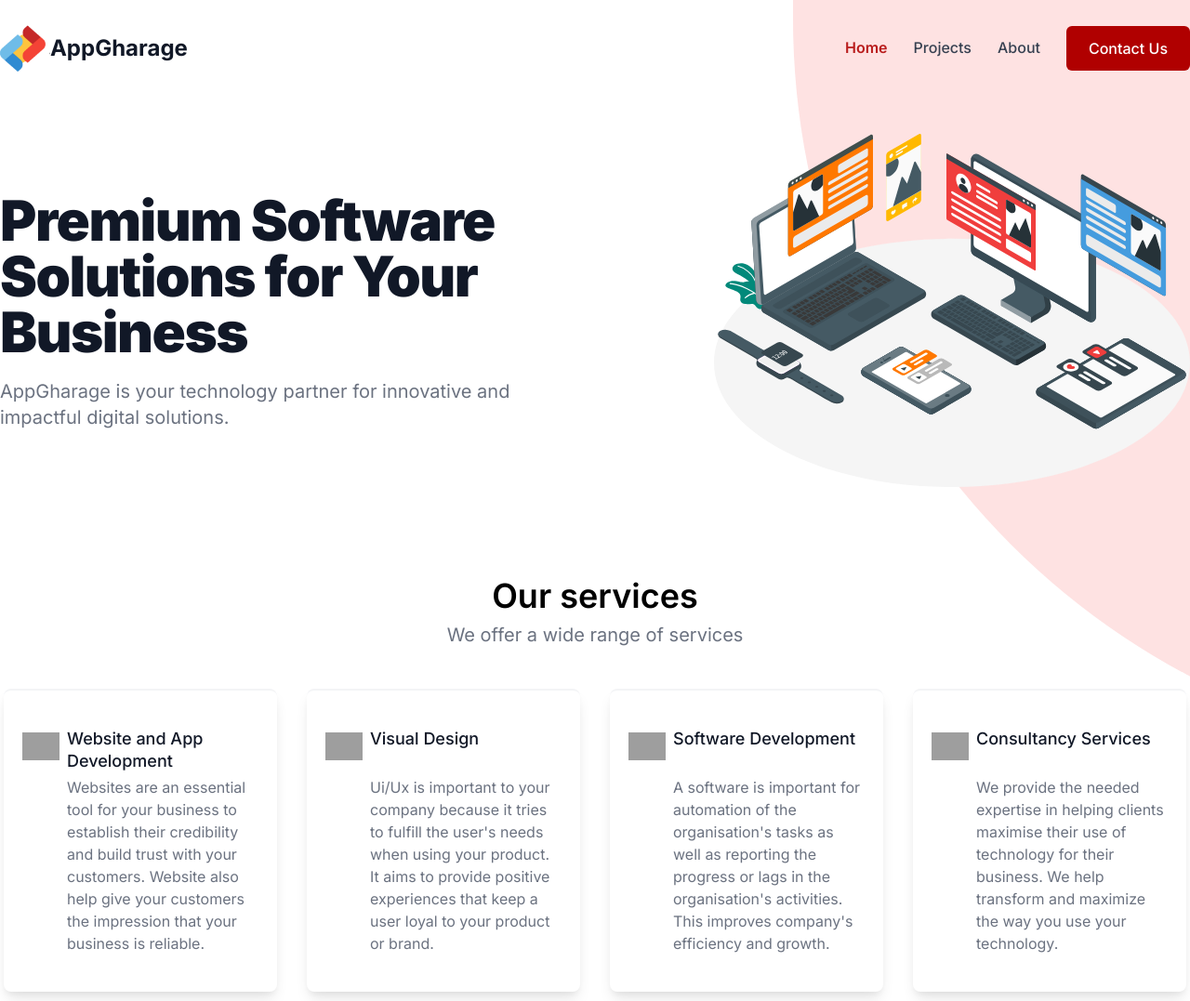
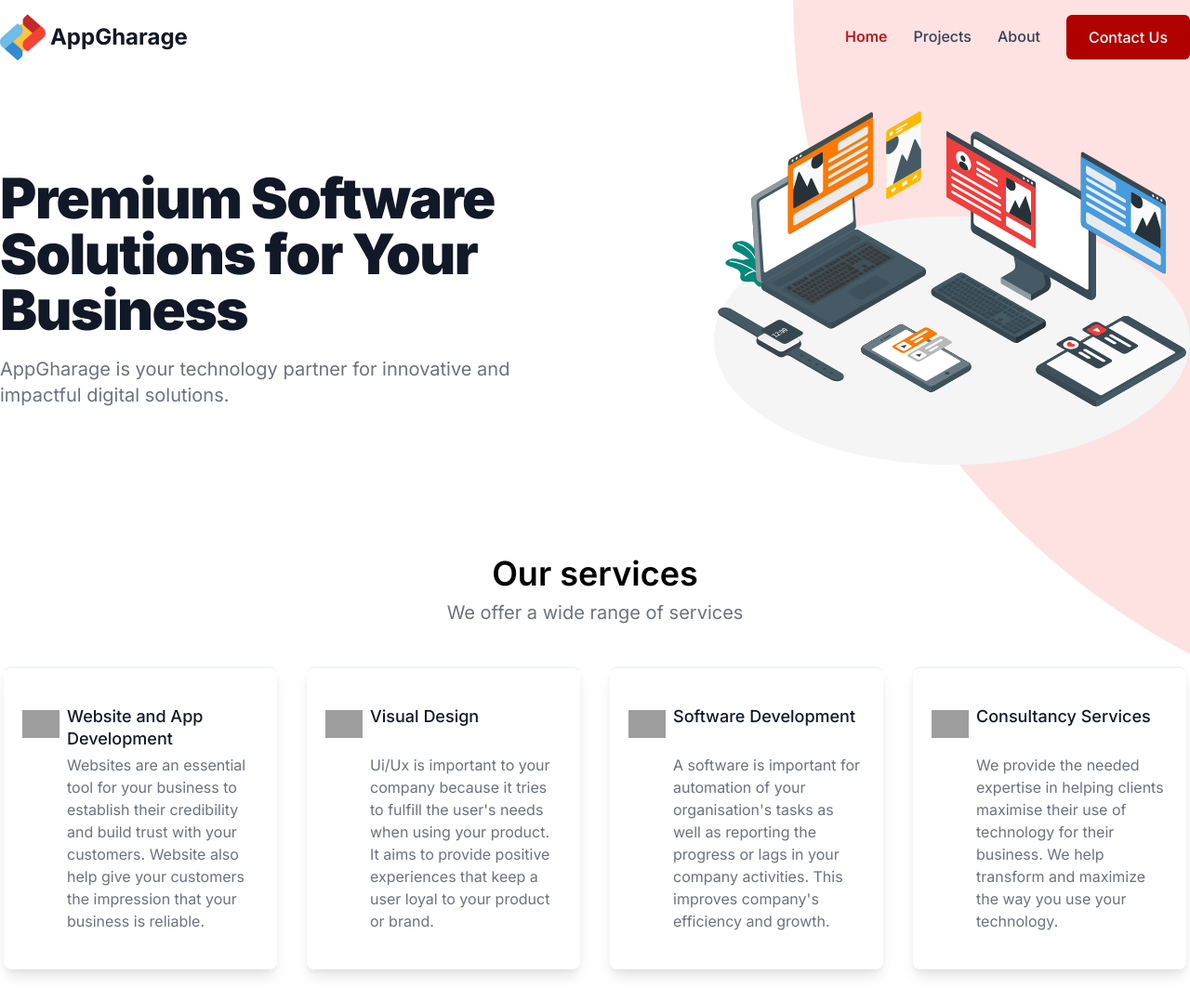
Before and after one commit to cnaallotey/appgharageWebsite, a Vue app: page / in a window 1280 px wide. Shown: the top 1077 px of the page at 93% size. Built offline with nearby package versions, Linux system fonts and the light colour scheme; grey boxes are pictures that could not be loaded.

Commit message:
ui changes

```diff
--- a/src/components/homepage.vue
+++ b/src/components/homepage.vue
@@ -72,7 +72,7 @@
               Ghana Vehicle Import Duty Estimater
             </h2>
             <p
-              class="font-normal tracking-normal text-gray-500 text-left leading-normal text-base pb-1 mb-3 mt-3"
+              class="font-normal tracking-normal text-gray-500 text-left leading-normal text-base pb-1 mb-2 mt-1"
             >
               Our Web App makes it possible to check the import duty and vehicle
               information about any vehicle you would like to import into Ghana stress
--- a/src/components/navbar.vue
+++ b/src/components/navbar.vue
@@ -4,7 +4,7 @@
     :class="[open ? 'bg-white shadow' : 'bg-none shadow-none']"
   >
     <section class="relative max-w-screen-xl mx-auto px-5 md:px-10 xl:px-0">
-      <div class="w-full py-5 flex items-center justify-between">
+      <div class="w-full py-5 md:py-2 flex items-center justify-between">
         <router-link to="/" class="flex items-center select-none cursor-pointer">
           <img src="../assets/logoonly.png" class="h-12 md:h-16" alt="logo" />
           <p class="font-bold text-gray-900 text-lg md:text-2xl">AppGharage</p>
--- a/src/components/ourservices.vue
+++ b/src/components/ourservices.vue
@@ -77,8 +77,8 @@
                 Software Development
               </p>
               <p class="mt-2 ml-12 text-base text-gray-500">
-                A software is important for automation of the organisation's tasks as well
-                as reporting the progress or lags in the organisation's activities. This
+                A software is important for automation of your organisation's tasks as
+                well as reporting the progress or lags in your company activities. This
                 improves company's efficiency and growth.
               </p>
             </div>
--- a/src/components/whowearecomp.vue
+++ b/src/components/whowearecomp.vue
@@ -18,7 +18,7 @@
         <div class="flex flex-wrap -mx-3 overflow-hidden mt-5 md:mt-10">
           <div class="my-3 px-3 w-full md:w-1/2 overflow-hidden lg:w-1/4 xl:w-1/4">
             <div
-              class="w-full px-14 md:px-0 flex flex-col space-y-3 items-center justify-start border-b-5"
+              class="w-full px-14 md:px-0 flex flex-col space-y-2 items-center justify-start border-b-5"
             >
               <div class="rounded-full bg-gray-100">
                 <img src="../assets/goals.svg" class="h-14 m-6" alt="" />
@@ -36,7 +36,7 @@
           <div class="my-3 px-3 w-full md:w-1/2 overflow-hidden lg:w-1/4 xl:w-1/4">
             <!-- Column Content -->
             <div
-              class="w-full px-14 md:px-0 flex flex-col space-y-3 items-center justify-start"
+              class="w-full px-14 md:px-0 flex flex-col space-y-2 items-center justify-start"
             >
               <div class="rounded-full bg-gray-100">
                 <img src="../assets/customer.svg" class="h-14 m-6" alt="" />
@@ -54,7 +54,7 @@
           <div class="my-3 px-3 w-full md:w-1/2 overflow-hidden lg:w-1/4 xl:w-1/4">
             <!-- Column Content -->
             <div
-              class="w-full px-14 md:px-0 flex flex-col space-y-3 items-center justify-start"
+              class="w-full px-14 md:px-0 flex flex-col space-y-2 items-center justify-start"
             >
               <div class="rounded-full bg-gray-100">
                 <img src="../assets/innovative.svg" class="h-10 mx-6 my-8" alt="" />
@@ -72,7 +72,7 @@
           <div class="my-3 px-3 w-full md:w-1/2 overflow-hidden lg:w-1/4 xl:w-1/4">
             <!-- Column Content -->
             <div
-              class="w-full px-14 md:px-0 flex flex-col space-y-3 items-center justify-start"
+              class="w-full px-14 md:px-0 flex flex-col space-y-2 items-center justify-start"
             >
               <div class="rounded-full bg-gray-100">
                 <img src="../assets/support.svg" class="h-12 mx-6 my-7" alt="" />
```
